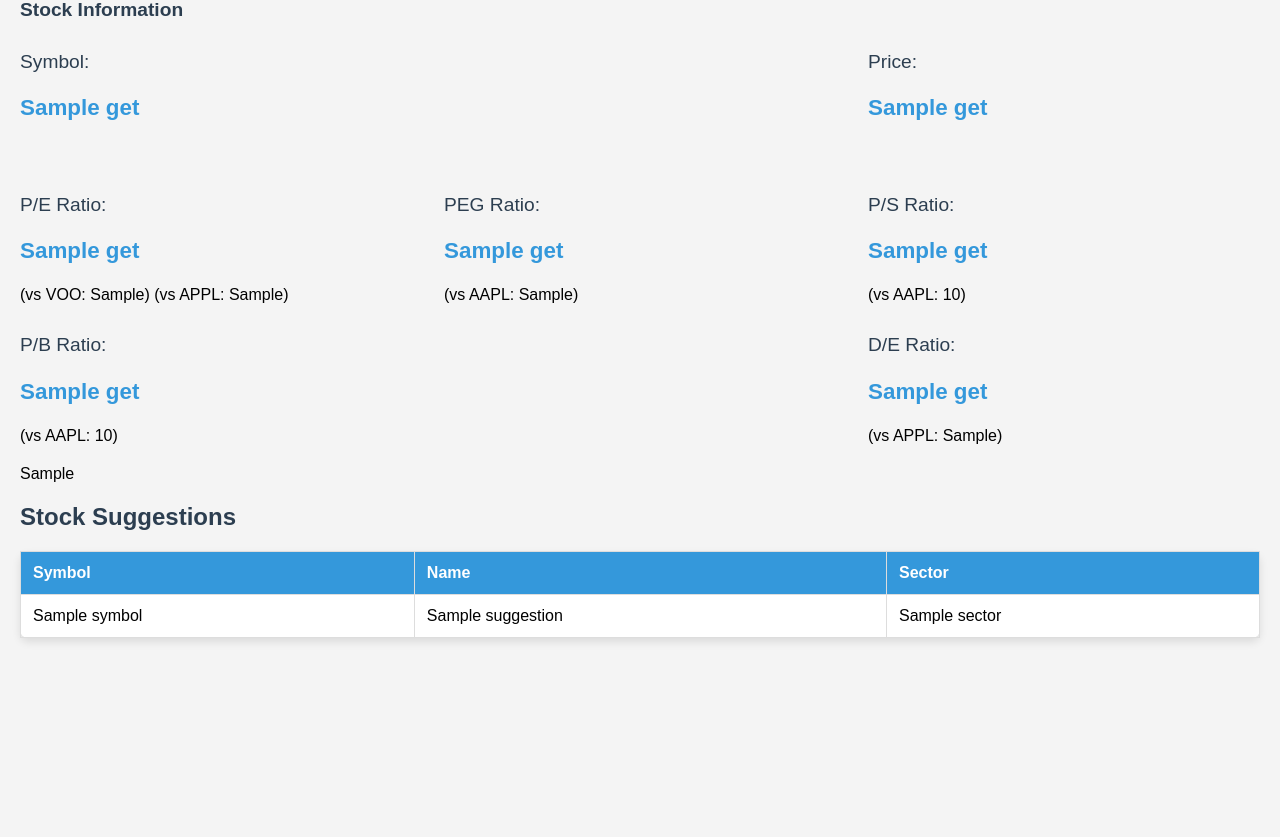
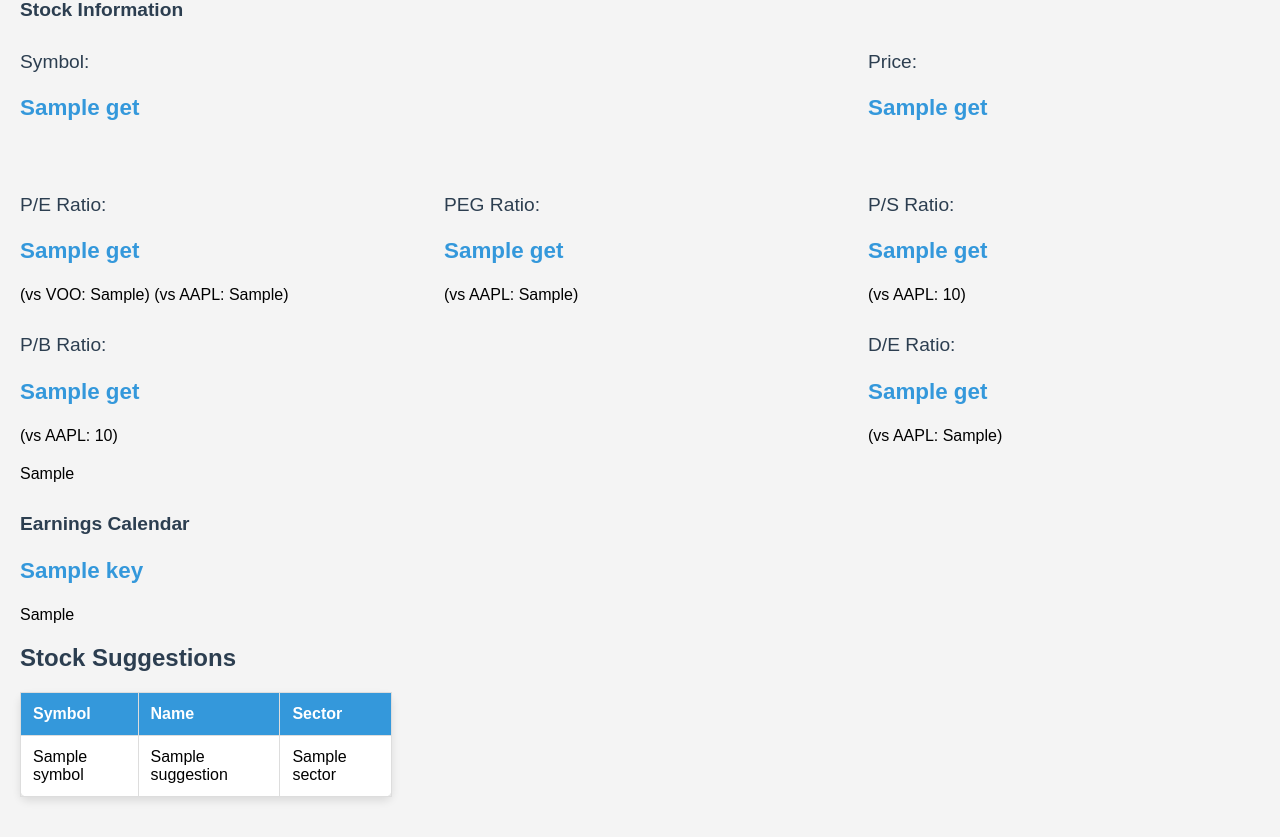
Before and after one commit to martinl5/Stonks, a Flask app: template templates/stock.html in a window 1280 px wide. Shown: the part 223-1060 px from the top of the page. Before the commit the page ends 865 px from the top, so only its background shows below. Run offline with Flask 3, Linux system fonts and the light colour scheme; the template is opened without the code that fills it: most values are stand-ins (such as "Sample title", 1, 10 or a date in 2020); some libraries are stand-ins or nearby versions.

Commit message:
get earnings date

```diff
--- a/app.py
+++ b/app.py
@@ -19,6 +19,15 @@
         return None
     except Exception as e:
         print(f"Error fetching Stock data: {e}")
+        return None
+
+def get_calendar(symbol):
+    try:
+        ticker = yf.Ticker(symbol)
+        calendar = ticker.calendar
+        return calendar
+    except Exception as e:
+        print(f"Error fetching earnings for {symbol}: {e}")
         return None
 
 def get_voo_data():
@@ -51,16 +60,17 @@
     graph_html = None
     voo_data= None
     appl_data= None
+    earnings_data = None
 
     if request.method == 'POST':
         symbol = request.form['symbol'].upper()
         stock_data = get_stock_data(symbol)
         voo_data = get_voo_data()
         appl_data = get_appl_data()
+        earnings_data = get_calendar(symbol)
 
     if symbol:
         try:
-            yf.pdr_override()
             df = yf.download(symbol, period='1mo', interval='5m')
             df = df.dropna(subset=['Open', 'High', 'Low', 'Close'])
 
@@ -103,7 +113,8 @@
             print(f"Error fetching stock data: {e}")
 
     return render_template('stock.html', symbol=symbol, stock_data=stock_data, voo_data=voo_data,
-                            appl_data=appl_data, suggestions=suggestions, graph_html=graph_html)
+                            appl_data=appl_data, suggestions=suggestions, graph_html=graph_html,
+                            earnings_data = earnings_data)
 
 if __name__ == '__main__':
     app.run(debug=True)
--- a/templates/stock.html
+++ b/templates/stock.html
@@ -120,23 +120,33 @@
             font-size: 1.2em;
             font-weight: bold;
         }
+
         .red-text {
             color: red;
         }
+
         .stock-price {
             text-align: left;
         }
+
         .statistics-container {
             display: flex;
             justify-content: space-between;
         }
+
         .statistics-item {
             margin-right: 20px;
+        }
+
+        @media (max-width: 768px) {
+            .statistics-item {
+                width: 100%;
+                margin-right: 0;
+            }
         }
     </style>
     <script src="https://code.jquery.com/jquery-3.6.4.min.js"></script>
     <script>
-        // JavaScript function to filter and display suggestions dynamically
         function filterSuggestions() {
             var input, filter, table, tr, td, i, txtValue;
             input = document.getElementById("symbol");
@@ -144,9 +154,8 @@
             table = document.getElementById("suggestionsTable");
             tr = table.getElementsByTagName("tr");
 
-            // Loop through all table rows, and hide those that don't match the search query
             for (i = 0; i < tr.length; i++) {
-                td = tr[i].getElementsByTagName("td")[0]; // Assumes the symbol is in the first column
+                td = tr[i].getElementsByTagName("td")[0];
                 if (td) {
                     txtValue = td.textContent || td.innerText;
                     if (txtValue.toUpperCase().indexOf(filter) > -1) {
@@ -183,7 +192,6 @@
             let hours = dateTime.getHours();
             let amPm = hours >= 12 ? 'PM' : 'AM';
 
-            // Convert to 12-hour format
             hours = hours % 12 || 12;
 
             let minutes = dateTime.getMinutes();
@@ -198,22 +206,26 @@
             $('#currentTime').html(time);
         }
 
-
+        $(document).ready(function() {
             getAmPm();
-        window.setInterval(getAmPm, 1000);
+            setInterval(getAmPm, 1000);
             getDateTime();
-        window.setInterval(getDateTime, 1000);
+            setInterval(getDateTime, 1000);
+        });
     </script>
     <script src="https://cdn.plot.ly/plotly-latest.min.js"></script>
 </head>
 <body>
+    <header>
         <div class="current-date-time-container">
             Good&nbsp;<span id="ampmSpan"></span>,&nbsp;it is
             <div id="timeContainer">&nbsp;<span id="currentTime"></span></div>&nbsp;on
             <div id="dateContainer">&nbsp;<span id="currentDate"></span></div>
         </div>
+        <h1>Stonks?</h1>
+    </header>
 
-    <h1>Stonks?</h1>
+    <main>
         <form action="/" method="post" id="stockForm">
             <label for="symbol">Enter stock symbol:</label>
             <input type="text" id="symbol" name="symbol" oninput="filterSuggestions()" list="symbols" value="{{ symbol }}" required>
@@ -221,6 +233,7 @@
         </form>
 
         {% if stock_data %}
+            <section>
                 <h2 class="statistics-heading">Stock Information</h2>
 
                 <div class="statistics-container">
@@ -242,7 +255,7 @@
                             {{ stock_data.get('trailingPE', '') }}
                         </p>
                         (vs VOO: {{ voo_data.get('trailingPE', '') }})
-                (vs APPL: {{ appl_data.get('trailingPE', '')}})
+                        (vs AAPL: {{ appl_data.get('trailingPE', '')}})
                     </div>
 
                     <div class="statistics-item">
@@ -274,14 +287,44 @@
                         <p class="statistics-value {% if stock_data.get('debtToEquity', 0) > appl_data.get('debtToEquity', 0) %}red-text{% endif %}">
                             {{ stock_data.get('debtToEquity', '') }}
                         </p>
-                (vs APPL: {{ appl_data.get('debtToEquity', '') }})
+                        (vs AAPL: {{ appl_data.get('debtToEquity', '') }})
                     </div>
                 </div>
                 {{ graph_html | safe }}
+            </section>
         {% elif symbol and not stock_data %}
+            <section>
                 <h2 class="statistics-heading">Error</h2>
                 <p class="statistics-heading">Stock Information not found for Company:</p>
                 <p class="statistics-value">{{ symbol }}</p>
+            </section>
+        {% endif %}
+        <div class="statistics-container">
+            <div class="statistics-item">
+                    {% if earnings_data %}
+                    <h2 class="statistics-heading">Earnings Calendar</h2>
+                    {% set break = False %}
+                    {% for key, dict_item in earnings_data.items() %}
+                        {% if key == 'Earnings Date' %}
+                            <p class="statistics-value">{{ key }}</p>
+                            {%for i in dict_item%}
+                            <p>{{ i.strftime('%Y-%m-%d') }}</p>
+                            {%endfor%}
+                            Hello
+                            {% set break = True %}
+                        {%elif not break%}
+                        <p class="statistics-value">{{ key }}</p>
+                        <p>{{ dict_item }}</p>
+                        {% endif %}
+                    {% endfor %}
+
+                    {% elif symbol and not earnings %}
+                        <h2 class="statistics-heading">Error</h2>
+                        <p class="statistics-heading">Calendar not found for company:</p>
+                        <p class="statistics-value">{{ symbol }}</p>
+
+                </div>
+            </div>
         {% endif %}
 
         {% if suggestions %}
@@ -305,6 +348,6 @@
                 </tbody>
             </table>
         {% endif %}
-
+    </main>
 </body>
 </html>
```
Also changed, not shown: test.py (added, +12 -0 lines). Lines whose indentation alone changed are shown as unchanged.
